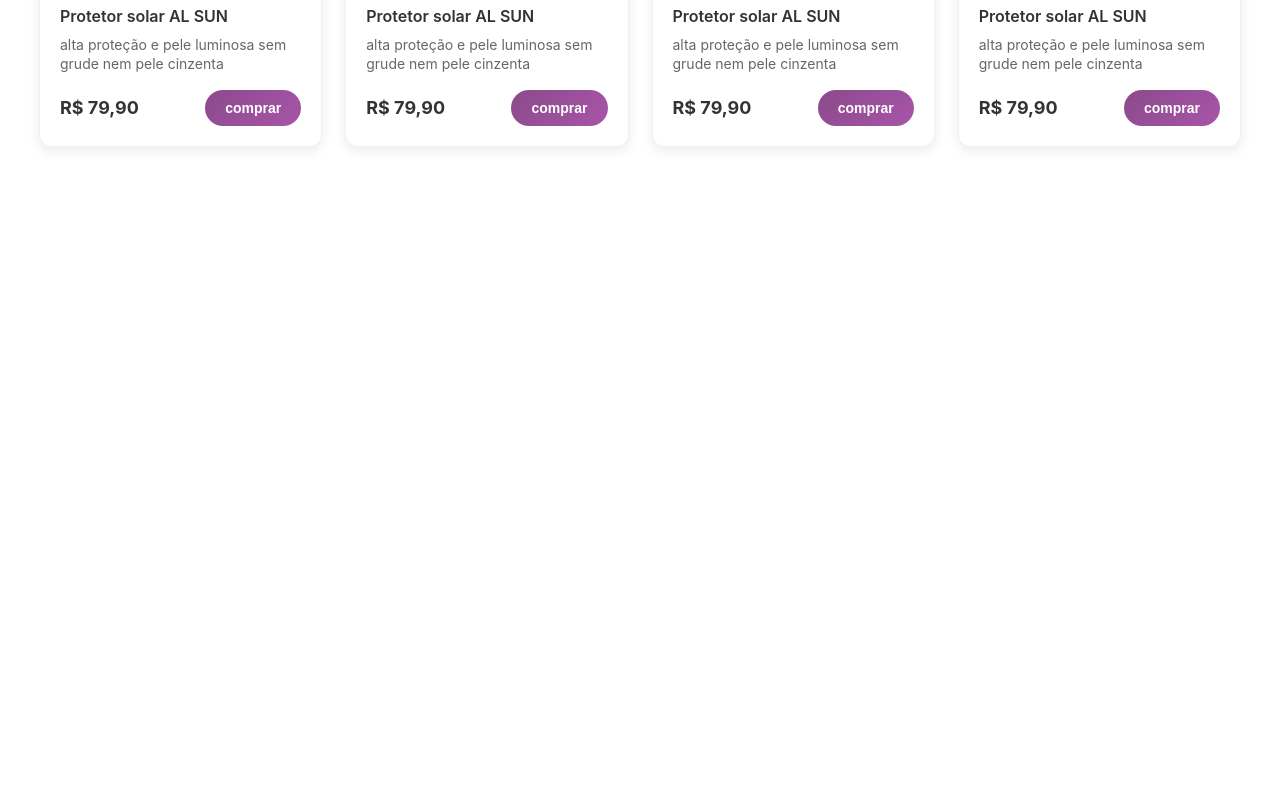
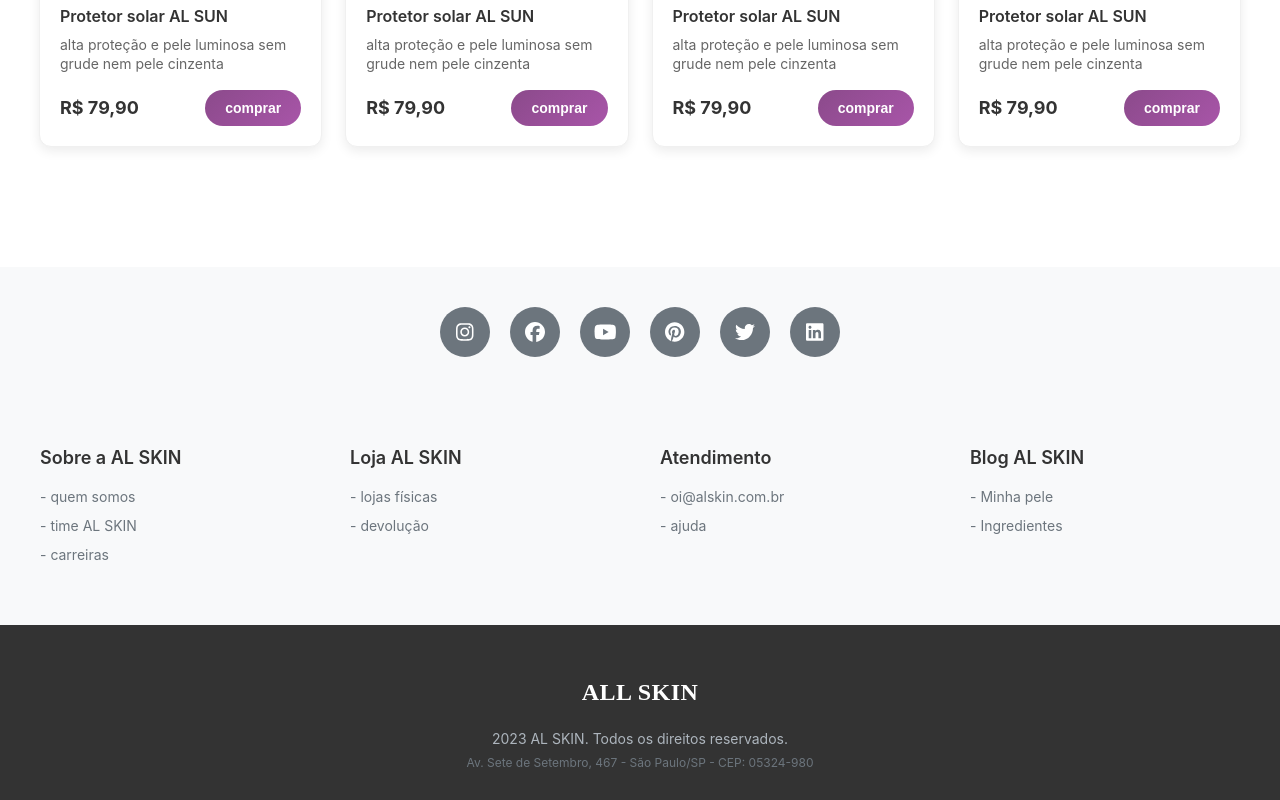
Before and after one commit to Tkmendes/el-skin-webapp, a React (Create React App) app: page / in a window 1280 px wide. Shown: the part 1371-2171 px from the top of the page. Before the commit the page ends 1578 px from the top, so only its background shows below. Built offline with nearby package versions, Linux system fonts and the light colour scheme.

Commit message:
Implementação Footer

```diff
--- a/package.json
+++ b/package.json
@@ -5,6 +5,7 @@
   "dependencies": {
     "@fortawesome/fontawesome-free": "^6.7.2",
     "@fortawesome/fontawesome-svg-core": "^6.7.2",
+    "@fortawesome/free-brands-svg-icons": "^6.7.2",
     "@fortawesome/free-solid-svg-icons": "^6.7.2",
     "@fortawesome/react-fontawesome": "^0.2.2",
     "@testing-library/dom": "^10.4.0",
@@ -17,11 +18,11 @@
     "@types/react-dom": "^19.1.6",
     "react": "^19.1.0",
     "react-dom": "^19.1.0",
+    "react-router-dom": "^6.2.1",
     "react-scripts": "5.0.1",
     "styled-components": "^6.1.19",
     "typescript": "^4.9.5",
-    "web-vitals": "^2.1.4",
-    "react-router-dom": "^6.2.1"
+    "web-vitals": "^2.1.4"
   },
   "scripts": {
     "start": "react-scripts start",
--- a/src/Componentes/BannerSection/BannerContainer.tsx
+++ b/src/Componentes/BannerSection/BannerContainer.tsx
@@ -7,11 +7,6 @@
 import { faAngleLeft, faAngleRight } from '@fortawesome/free-solid-svg-icons';
 
 
-
-
-
-
-
 const BannerSection = styled.section`
     position: relative;
     min-height: 500px;
@@ -19,7 +14,7 @@
     align-items: center;
      background: linear-gradient(135deg, rgba(255, 255, 255, 0.95) 0%, rgba(255, 255, 255, 0.85) 40%, transparent 60%),
               linear-gradient(45deg, #f8f6f3 0%, #e8e4e0 100%);
-    background-image: url("${(props) => props.color}");
+    background-image: none;
     background-size: cover;
     background-position: center;
     background-repeat: no-repeat;
@@ -140,7 +135,7 @@
     }, []);
 
     return(
-        <BannerSection color={dadosBanner[idxItemAtual].src}>
+        <BannerSection style={{backgroundImage: `url('${dadosBanner[idxItemAtual].src}')`}}>
             <CarouselContainer>
                 <CarouselContent>
                     <CarouselNavButton aria-label="Voltar" onClick={previousItem}>
--- a/src/Componentes/Footer/footer.tsx
+++ b/src/Componentes/Footer/footer.tsx
@@ -1,13 +1,245 @@
 import styled from "styled-components"
+import {faFacebook, faInstagram, faLinkedin, faPinterest, faTwitter, faYoutube} from '@fortawesome/free-brands-svg-icons';
+// import { faGlobe } from '@fortawesome/free-solid-svg-icons';
+import { FontAwesomeIcon } from '@fortawesome/react-fontawesome';
+import Logo from "../Logo/logo";
 
-const footer = styled.footer`
+const FooterDiv = styled.footer`
     background-color: #f8f9fa;
     margin-top: 60px;
 `
+const FooterContainer = styled.div`
+    max-width: 1200px;
+    margin: 0 auto;
+    padding: 0 20px;
+`
+const FooterSocial = styled.div`
+    padding: 40px 0;
+
+`
+const SocialIcons = styled.div`
+    display: flex;
+    justify-content: center;
+    gap: 20px;
+    flex-wrap: wrap;
+
+`
+
+const SocialIcon = styled.div`
+    width: 50px;
+    height: 50px;
+    border-radius: 50%;
+    background-color: #6c757d;
+    color: white;
+    border: none;
+    display: flex;
+    align-items: center;
+    justify-content: center;
+    cursor: pointer;
+    transition: all 0.3s ease;
+    font-size: 20px;
+
+    &::hover{
+        background-color: #8B4A8B;
+        transform: translateY(-2px);
+        box-shadow: 0 4px 12px rgba(139, 74, 139, 0.3);
+    }
+
+    &::focus{
+        background-color: #8B4A8B;
+        transform: translateY(-2px);
+        box-shadow: 0 4px 12px rgba(139, 74, 139, 0.3);
+    }
+`
+
+/* Links Section */
+const FooterLinks = styled.div`
+    background-color: #f8f9fa;
+    padding: 50px 0;''
+`
+
+const FooterSections = styled.div`
+    display: grid;
+    grid-template-columns: repeat(auto-fit, minmax(250px, 1fr));
+    gap: 40px;
+`
+
+const FooterSection = styled.section`
+    text-align: left;
+`
+
+const FooterSectionTitle = styled.h3`
+    font-size: 18px;
+    font-weight: 600;
+    color: #333;
+    margin-bottom: 20px;
+    margin-top: 0;
+`
+
+const FooterSectionLinks = styled.ul`
+    list-style: none;
+    padding: 0;
+    margin: 0;
+`
+
+
+const FooterSectionLinksLi = styled.li `
+    margin-bottom: 12px;
+`
+
+const FooterLink = styled.div`
+    background: none;
+    border: none;
+    color: #6c757d;
+    font-size: 14px;
+    cursor: pointer;
+    transition: color 0.3s ease;
+    text-align: left;
+    padding: 0;
+    font-family: inherit;
+    text-decoration: none;
+
+    &::hover{
+        color: #8B4A8B;
+    }
+
+    &::focus{
+        outline: 2px solid #8B4A8B;
+        outline-offset: 2px;
+        border-radius: 2px;
+    }
+`
+
+/* Copyright Section */
+const FooterBottom = styled.div`
+    background-color: #333;
+    color: white;
+    padding: 30px 0;
+    text-align: center;
+`
+
+const FooterBrandName = styled.div`
+    font-size: 24px;
+    font-weight: 700;
+    margin: 0 0 12px 0;
+    color: white;
+`
+
+const FooterCopyright = styled.div`
+    font-size: 14px;
+    margin: 0 0 8px 0;
+    color: #adb5bd;
+`
+
+const FooterAddress = styled.div`
+    font-size: 12px;
+    margin: 0;
+    color: #6c757d;
+`
+interface FooterLink {
+  label: string;
+  href: string;
+}
+
+interface FooterSectionDados {
+  title: string;
+  links: FooterLink[];
+}
 
 
 
-function Footer(){
+const Footer: React.FC = () => {
+
+    const footerSectionsDados: FooterSectionDados[] = [
+    {
+      title: 'Sobre a AL SKIN',
+      links: [
+        { label: '- quem somos', href: '/about' },
+        { label: '- time AL SKIN', href: '/about' },
+        { label: '- carreiras', href: '/about' }
+      ]
+    },
+    {
+      title: 'Loja AL SKIN',
+      links: [
+        { label: '- lojas físicas', href: '/lojas' },
+        { label: '- devolução', href: '/devolucao' }
+      ]
+    },
+    {
+      title: 'Atendimento',
+      links: [
+        { label: '- oi@alskin.com.br', href: 'mailto:oi@alskin.com.br' },
+        { label: '- ajuda', href: '/ajuda' }
+      ]
+    },
+    {
+      title: 'Blog AL SKIN',
+      links: [
+        { label: '- Minha pele', href: '/blog/minha-pele' },
+        { label: '- Ingredientes', href: '/blog/ingredientes' }
+      ]
+    }
+  ];
+        return(
+            <FooterDiv>
+                <FooterContainer>
+                    <FooterSocial>
+                        <SocialIcons>
+                            <a href=""><SocialIcon><FontAwesomeIcon icon={faInstagram}/></SocialIcon></a>
+                            <a href=""><SocialIcon><FontAwesomeIcon icon={faFacebook}/></SocialIcon></a>
+                            <a href=""><SocialIcon><FontAwesomeIcon icon={faYoutube}/></SocialIcon></a>
+                            <a href=""><SocialIcon><FontAwesomeIcon icon={faPinterest}/></SocialIcon></a>
+                            <a href=""><SocialIcon><FontAwesomeIcon icon={faTwitter}/></SocialIcon></a>
+                            <a href=""><SocialIcon><FontAwesomeIcon icon={faLinkedin}/></SocialIcon></a>
+                        </SocialIcons>
+
+                    </FooterSocial>
+                    <FooterLink>
+                        <FooterSections>
+                            {footerSectionsDados.map((section)=>(
+                                <FooterLinks>
+                                    <FooterSection key={section.title}>
+
+                                        <FooterSectionTitle>
+                                            {section.title}
+                                        </FooterSectionTitle>
+
+                                    </FooterSection>
+                                    <FooterSectionLinks>
+
+                                        {section.links.map((link) => (
+                                            <FooterSectionLinksLi key={link.label}>
+                                                {link.label}
+
+                                            </FooterSectionLinksLi>
+                                            ))
+                                        }
+
+                                    </FooterSectionLinks>
+                                </FooterLinks>
+                            ))
+                            }
+
+
+                        </FooterSections>
+                    </FooterLink>
+
+                </FooterContainer>
+                <FooterBottom>
+                    <FooterBrandName>
+                        <Logo color="white"></Logo>
+                    </FooterBrandName>
+                    <FooterCopyright>
+                        2023 AL SKIN. Todos os direitos reservados.
+                    </FooterCopyright>
+                    <FooterAddress>
+                        Av. Sete de Setembro, 467 - São Paulo/SP - CEP: 05324-980
+                    </FooterAddress>
+                </FooterBottom>
+            </FooterDiv>
+
+        )
 
 
 }
--- a/src/Componentes/Header/headerComponents.tsx
+++ b/src/Componentes/Header/headerComponents.tsx
@@ -1,6 +1,6 @@
 
 import styled from "styled-components"
-import LogoHeader from "../Logo/logo"
+import Logo from "../Logo/logo"
 import Pesquisa from "../Pesquisa/PesquisaContainer"
 import OpcoesHeader from "../OpcoesHeader/OpcoesHeader"
 import CartButton from "../CartButton/cartButton"
@@ -41,9 +41,8 @@
               <HeaderTop>
                 <Container>
 
-                  <LogoHeader>
-                      <LogoTxt>ALL SKIN</LogoTxt>
-                  </LogoHeader>
+                  <Logo/>
+
 
                   <Pesquisa/>
                   <CartButton/>
--- a/src/Componentes/Logo/logo.tsx
+++ b/src/Componentes/Logo/logo.tsx
@@ -3,7 +3,7 @@
 const LogoHeader = styled.div`
     font-size: 24px;
     font-weight: bold;
-    color: #222222;
+    color: ${props => props.color ? 'white' : 'black'}
     margin: 0;
     letter-spacing: 0.5px;
     font-family: Shippori Antique;
@@ -11,6 +11,19 @@
 
 `
 
+const LogoTxt = styled.p`
+  vertical-align: baseline;
+
+`
+function Logo(props){
+    return(
+        <LogoHeader>
+            <LogoTxt>ALL SKIN</LogoTxt>
+        </LogoHeader>
+
+    )
+}
 
 
-export default LogoHeader
+
+export default Logo;
--- a/src/Componentes/OpcoesHeader/OpcoesHeader.tsx
+++ b/src/Componentes/OpcoesHeader/OpcoesHeader.tsx
@@ -31,7 +31,7 @@
     return(
     <Opcoes>
           { textoOpcoes.map ( (texto)  => (
-              <Opcao><p>{texto}</p></Opcao>
+              <Opcao key={texto}><p>{texto}</p></Opcao>
           ))}
         </Opcoes>
     );
--- a/src/Pages/Home.tsx
+++ b/src/Pages/Home.tsx
@@ -1,6 +1,7 @@
 import HeaderComponents from "../Componentes/Header/headerComponents";
 import BannerContainer from "../Componentes/BannerSection/BannerContainer";
 import ProductGrid from "../Componentes/ProductGrid/productGrid";
+import Footer from "../Componentes/Footer/footer";
 
 
 function Home(){
@@ -10,6 +11,7 @@
             <HeaderComponents/>
             <BannerContainer/>
             <ProductGrid/>
+            <Footer/>
 
         </div>
     )
```
Also changed, not shown: src/Pages/About.tsx (added, +9 -0 lines), 1 other file (tests, documents, lock files or other folders).
